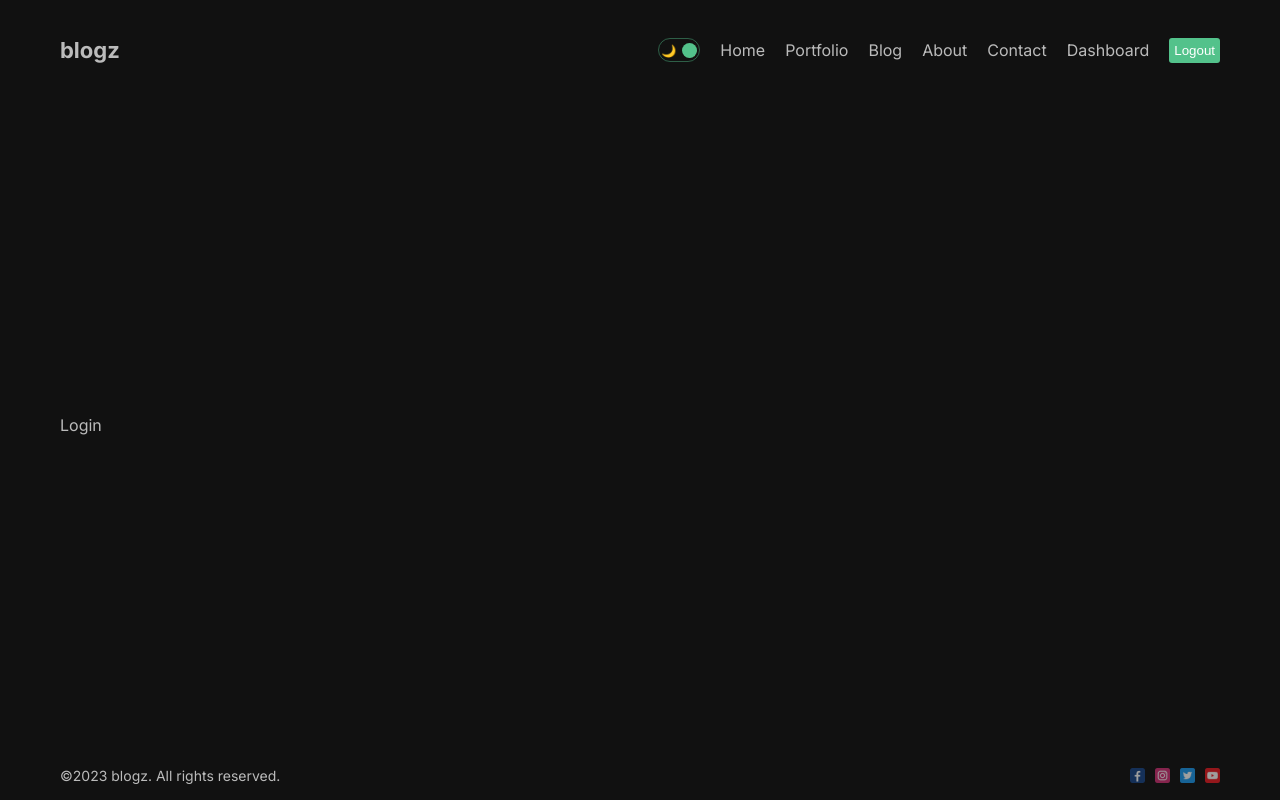
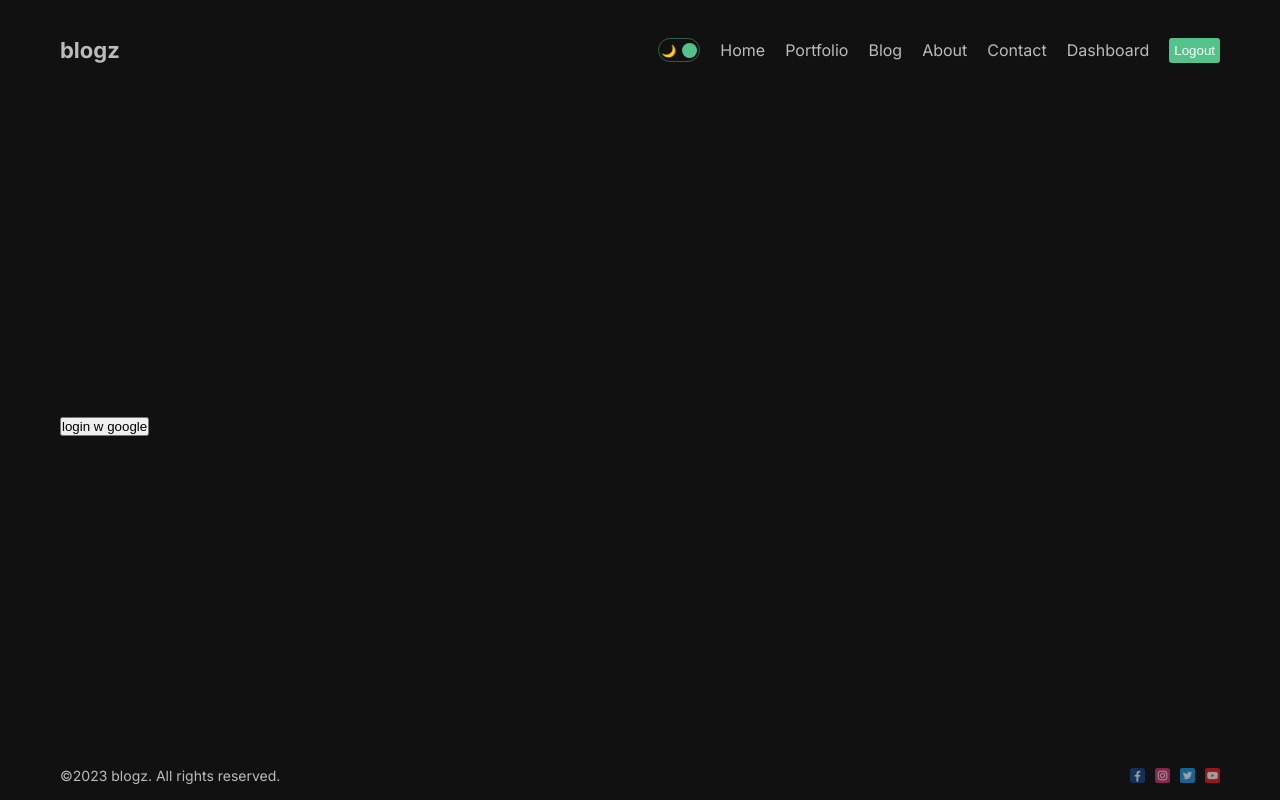
Before and after one commit to keremesen/blogz, a Next.js app: page /dashboard/login in a window 1280 px wide. Built offline with nearby package versions, Linux system fonts and the light colour scheme.

Commit message:
Google Auth With NextAuth

```diff
--- a/package.json
+++ b/package.json
@@ -13,6 +13,7 @@
     "eslint-config-next": "13.4.7",
     "mongoose": "^7.3.1",
     "next": "^13.4.8",
+    "next-auth": "^4.22.1",
     "react": "18.2.0",
     "react-dom": "18.2.0"
   }
--- a/src/app/dashboard/(auth)/login/page.jsx
+++ b/src/app/dashboard/(auth)/login/page.jsx
@@ -1,8 +1,12 @@
-import React from 'react'
+"use client"
+
+import { signIn } from "next-auth/react"
 
 const Login = () => {
   return (
-    <div>Login</div>
+    <div>
+      <button onClick={()=>signIn("google") }>login w google</button>
+    </div>
   )
 }
 
--- a/src/app/dashboard/page.jsx
+++ b/src/app/dashboard/page.jsx
@@ -1,6 +1,11 @@
+"use client"
+import { useSession } from 'next-auth/react'
 import React from 'react'
 
 const Dashboard = () => {
+
+  const session = useSession()
+  console.log(session)
   return (
     <div>Dashboard</div>
   )
--- a/src/app/layout.js
+++ b/src/app/layout.js
@@ -3,11 +3,12 @@
 import { Inter } from "next/font/google";
 import Footer from "@/components/footer/Footer";
 import { ThemeProvider } from "@/context/ThemeContext";
+import AuthProvider from "@/components/AuthProvider/AuthProvider";
 
 const inter = Inter({ subsets: ["latin"] });
 
 export const metadata = {
-  title: "Create Next App",
+  title: "blogz",
   description: "Generated by create next app",
 };
 
@@ -16,11 +17,13 @@
     <html lang="en">
       <body className={inter.className}>
         <ThemeProvider>
-          <div className="container">
-            <Navbar />
-            {children}
-            <Footer />
-          </div>
+          <AuthProvider>
+            <div className="container">
+              <Navbar />
+              {children}
+              <Footer />
+            </div>
+          </AuthProvider>
         </ThemeProvider>
       </body>
     </html>
--- /dev/null
+++ b/src/components/AuthProvider/AuthProvider.jsx
@@ -0,0 +1,10 @@
+"use client"
+import { SessionProvider } from "next-auth/react"
+
+const AuthProvider = ({children}) => {
+  return (
+    <SessionProvider>{children}</SessionProvider>
+  )
+}
+
+export default AuthProvider
```
Also changed, not shown: src/app/api/auth/[...nextauth]/route.js (added, +13 -0 lines), 2 other files (tests, documents, lock files or other folders).
